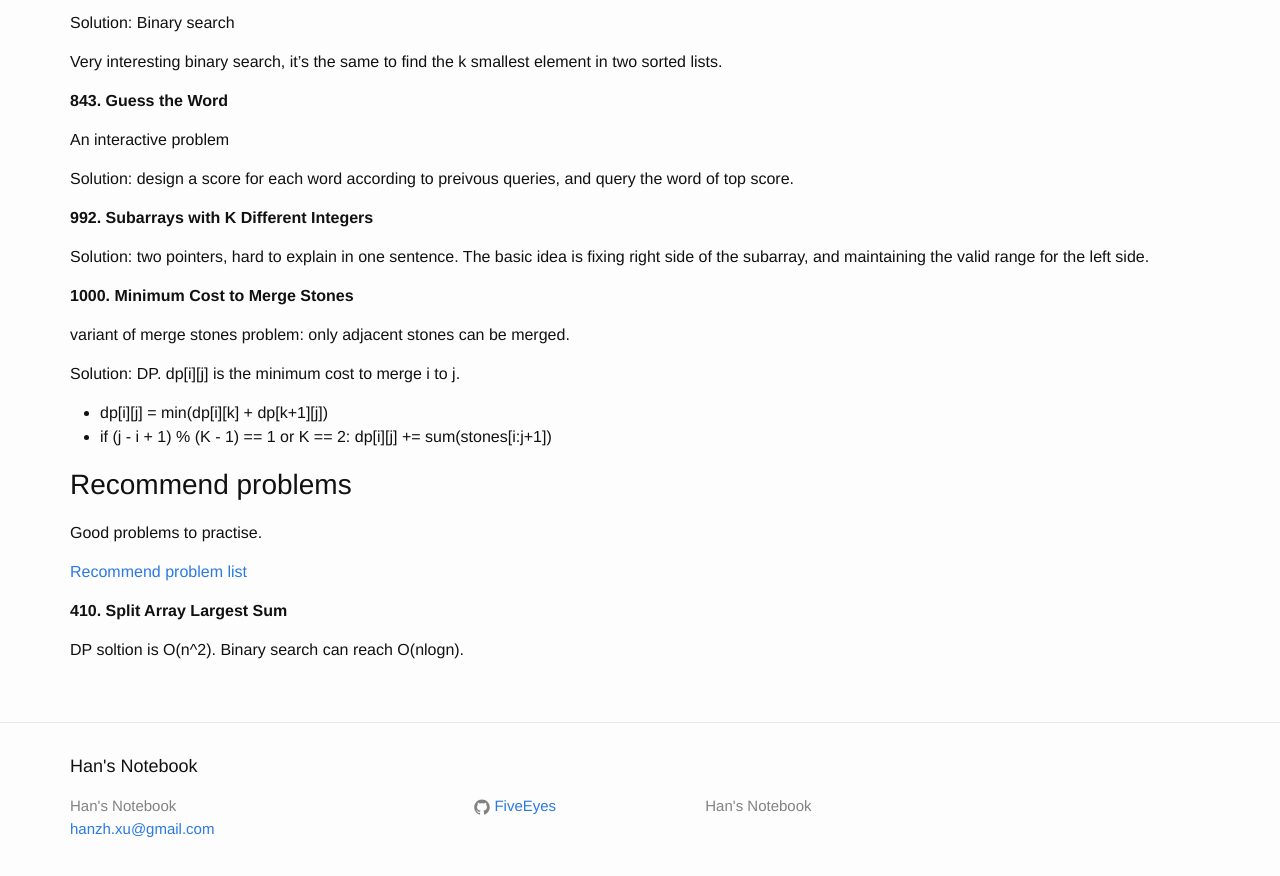
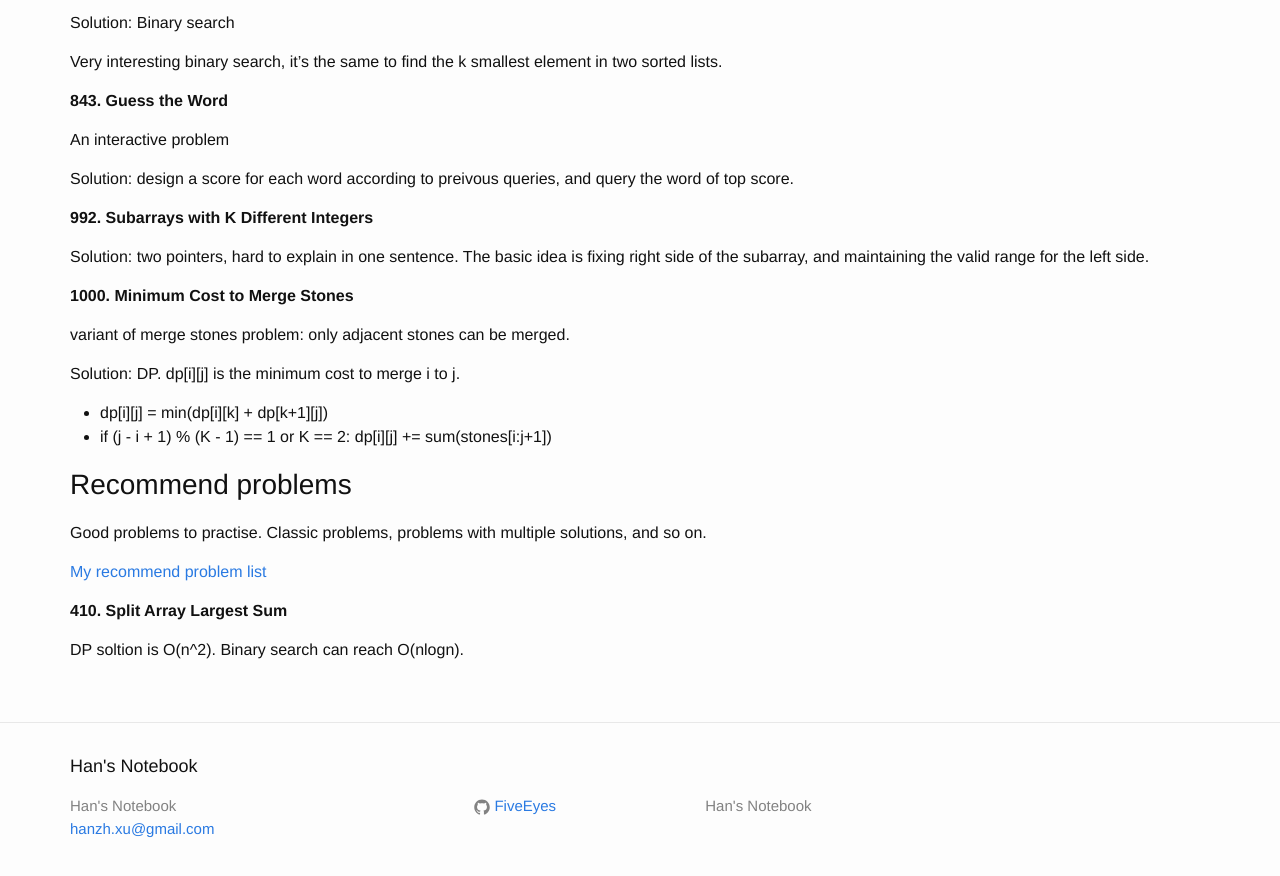
Before and after one commit to FiveEyes/FiveEyes.github.io, a Jekyll site: the page built from _posts/interview/2019-05-03-interview-algorithm-problems.md, in a window 1280 px wide and 900 px high, scrolled down 912 px. Shown: the top 876 px of the window. Built offline with Jekyll 4.4.1, drawn with Linux system fonts in a browser that asks for light colours; some of the changed text lies outside the part shown.

Commit message:
Update 2019-05-03-interview-algorithm-problems.md

```diff
--- a/_posts/interview/2019-05-03-interview-algorithm-problems.md
+++ b/_posts/interview/2019-05-03-interview-algorithm-problems.md
@@ -12,7 +12,7 @@ Doing practise to explain the ideas behind the solutions. Only problems I feel i
 
 # Leetcode
 
-## Interesting problem list
+## Interesting problems
 
 [My interesting problem list](https://leetcode.com/list/xecf1gge)
 
@@ -72,9 +72,9 @@ dp[i][j] is the minimum cost to merge i to j.
 
 ## Recommend problems
 
-Good problems to practise.
+Good problems to practise. Classic problems, problems with multiple solutions, and so on.
 
-[Recommend problem list](https://leetcode.com/list/xoqd52n1)
+[My recommend problem list](https://leetcode.com/list/xoqd52n1)
 
 
 **410. Split Array Largest Sum**
```
